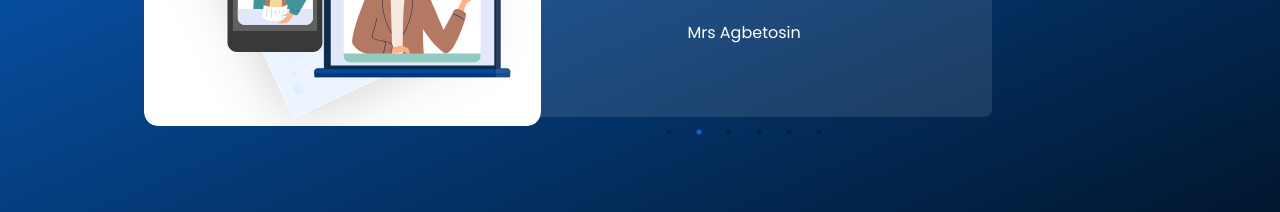
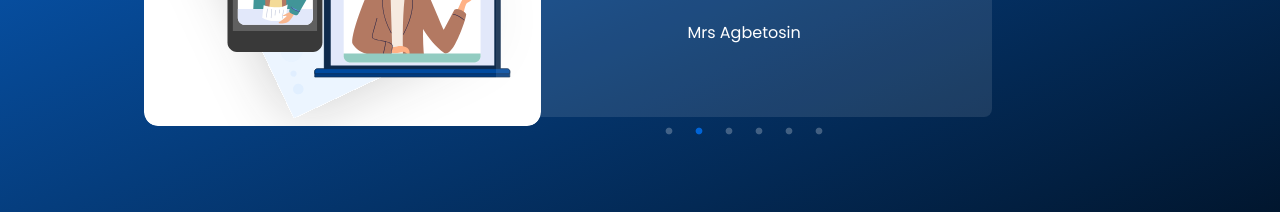
Before and after one commit to Adeleyeha-17/Leadwinn-Academy, a React (Vite) app: page / in a window 1280 px wide. Shown: the part 1300-1512 px from the top of the page. Built offline with nearby package versions, Linux system fonts and the light colour scheme.

Commit message:
updated index.css

```diff
--- a/src/components/Testimonial/Testimonial.tsx
+++ b/src/components/Testimonial/Testimonial.tsx
@@ -31,12 +31,17 @@ export const Testimonial = () => {
     const sliderSettings = {
   dots: true,
   infinite: true,
-  speed: 500,
+  speed: 2000,
   slidesToShow: 1,
   slidesToScroll: 1,
   arrows: false,
   autoplay: true,
   autoplaySpeed: 3000,
+  pauseOnHover: true,
+  pauseOnFocus: true,
+  cssEase: "linear"
+
+
 };
 
   return (
--- a/src/index.css
+++ b/src/index.css
@@ -6,3 +6,8 @@
 .slick-dots li.slick-active button:before {
    color: #0077FF !important;
 }
+
+.slick-dots li button:before {
+   color: #FFFFFF !important;
+   font-size: 0.5rem !important
+}
```
